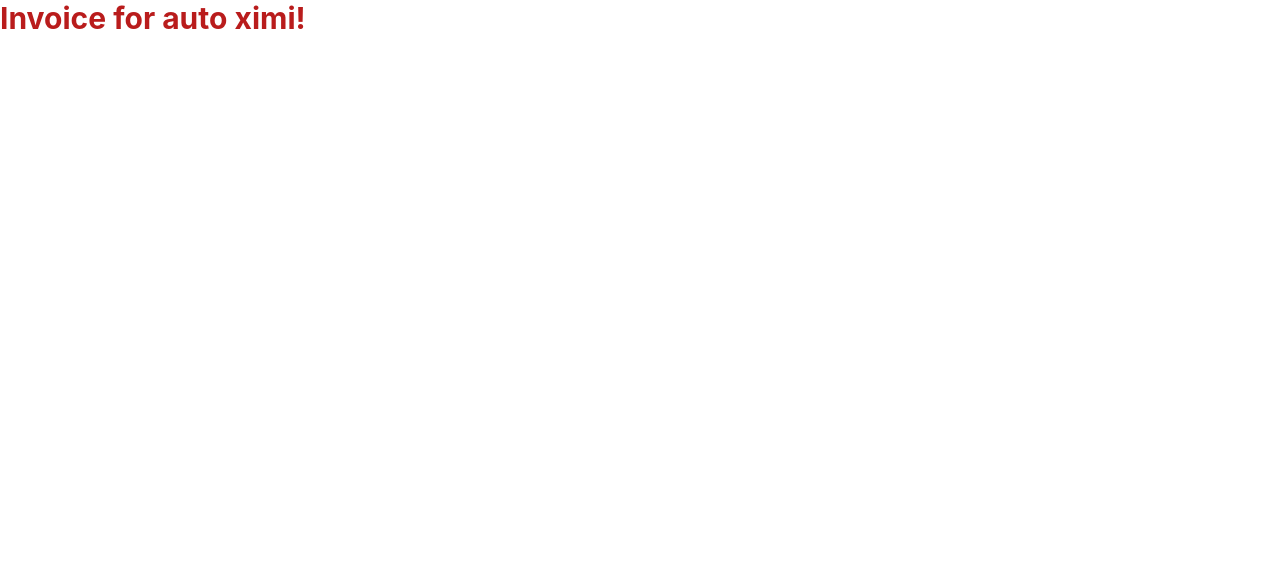
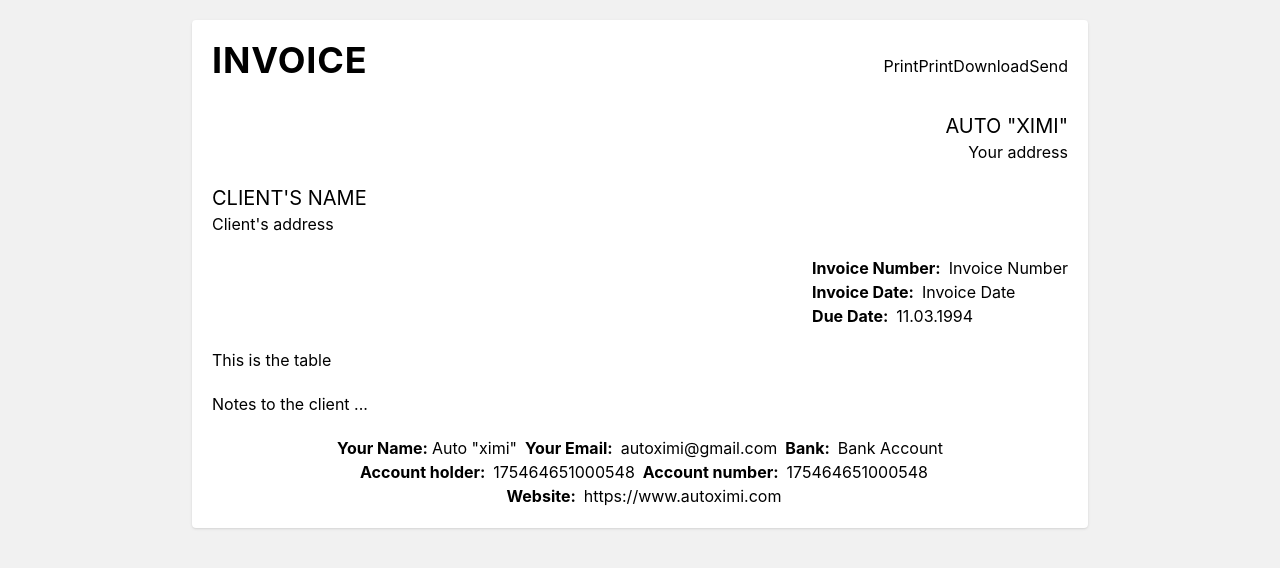
Before and after one commit to granitnebiu/generate-invoice, a React (Create React App) app: page / in a window 1280 px wide. Shown: the top 568 px of the page. Built offline with nearby package versions, Linux system fonts and the light colour scheme.

Commit message:
giving shape to the invoice

```diff
--- a/src/App.js
+++ b/src/App.js
@@ -1,3 +1,96 @@
 export default function App() {
-  return <h1 className="text-3xl font-bold text-red-700">Invoice for auto ximi!</h1>;
+  const handlePrint = () => {};
+  return (
+    <>
+      <main className="m-5 rounded bg-white p-5 shadow xl:mx-auto xl:max-w-4xl">
+        <header className="mb-5 flex flex-col items-center justify-center  xl:flex-row xl:justify-between  ">
+          <div>
+            <h1 className="mb-3 text-4xl font-bold uppercase tracking-wide">Invoice</h1>
+          </div>
+          <div>
+            <ul className="flex flex-wrap items-center justify-between">
+              <li>
+                <button onClick={handlePrint} className="btn btn-print">
+                  Print
+                </button>
+              </li>
+              <li>
+                <button onClick={handlePrint} className="btn btn-download">
+                  Print
+                </button>
+                Download
+              </li>
+              <li>
+                <button onClick={handlePrint} className="btn btn-send">
+                  Send
+                </button>
+              </li>
+            </ul>
+          </div>
+        </header>
+        <section className="flex flex-col items-end justify-end">
+          {/* <input type="text" name="text" id="text" placeholder="enter your name" required /> */}
+          <h2 className="text-xl uppercase">Auto "Ximi"</h2>
+          <p>Your address</p>
+        </section>
+        {/* client details  */}
+        <section className="mt-5">
+          {/* <input type="text" name="text" id="text" placeholder="enter your name" required /> */}
+          <h2 className="text-xl uppercase">Client's Name</h2>
+          <p>Client's address</p>
+        </section>
+        {/* dates */}
+        <article className="my-5 flex items-end justify-end">
+          <ul className="">
+            <li className="space-x-2">
+              <span className="font-bold">Invoice Number:</span>
+              <span>Invoice Number</span>
+            </li>
+            <li className="space-x-2">
+              <span className="font-bold">Invoice Date:</span>
+              <span>Invoice Date</span>
+            </li>
+            <li className="space-x-2">
+              <span className="font-bold">Due Date:</span>
+              <span>11.03.1994</span>
+            </li>
+          </ul>
+        </article>
+        {/* table */}
+        <div className="my-5">This is the table</div>
+        {/* notes */}
+        <section className="mb-5">
+          <p>Notes to the client ...</p>
+        </section>
+        <footer>
+          <ul className="flex flex-wrap items-center justify-center space-x-2">
+            <li className="space-x-1">
+              <span className="font-bold">Your Name:</span>
+              <span>Auto "ximi"</span>
+            </li>
+            <li className="space-x-2">
+              <span className="font-bold">Your Email:</span>
+              <span>autoximi@gmail.com</span>
+            </li>
+            <li className="space-x-2">
+              <span className="font-bold">Bank:</span>
+              <span>Bank Account</span>
+            </li>
+            <li className="space-x-2">
+              <span className="font-bold">Account holder:</span>
+              <span>175464651000548</span>
+            </li>
+            <li className="space-x-2">
+              <span className="font-bold">Account number:</span>
+              <span>175464651000548</span>
+            </li>
+            <li className="space-x-2">
+              <span className="font-bold">Website:</span>
+              <span>https://www.autoximi.com</span>
+            </li>
+          </ul>
+        </footer>
+      </main>
+    </>
+  );
 }
--- a/src/index.css
+++ b/src/index.css
@@ -9,6 +9,7 @@ body {
     sans-serif;
   -webkit-font-smoothing: antialiased;
   -moz-osx-font-smoothing: grayscale;
+  background-color: #f1f1f1;
 }
 
 code {
```
